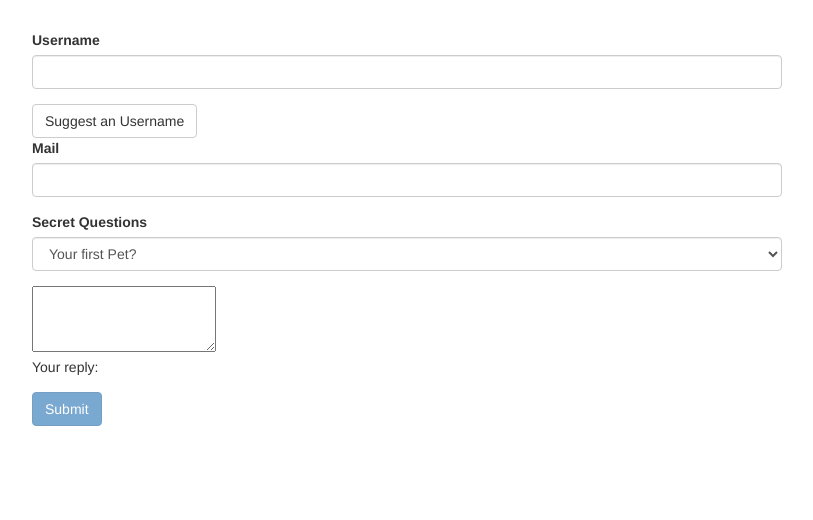
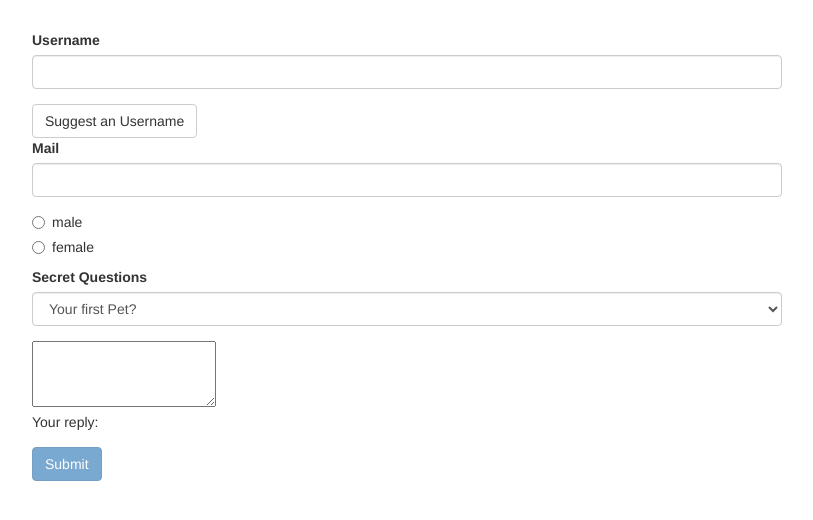
Before and after one commit to awtw/Angular_Lesson_Form, an Angular app: page / in a window 1280 px wide. Shown: the top 520 px of the page, without its empty margins (233-1046 px from the left). Built offline with nearby package versions, Linux system fonts and the light colour scheme.

Commit message:
add radio button

```diff
--- a/src/app/app.component.html
+++ b/src/app/app.component.html
@@ -32,6 +32,13 @@
         </div>
 		<P *ngIf="!userData.valid && userData.touched">User Data is invalid !</P>
 
+		<div class="radio" *ngFor="let gender of genders">
+			<label><input
+			type="radio"
+			name="gender"
+			ngModel
+			[value]="gender">{{gender}}</label>
+		</div>
 
         <div class="form-group">
           <label for="secret">Secret Questions</label>
--- a/src/app/app.component.ts
+++ b/src/app/app.component.ts
@@ -11,6 +11,7 @@
 	signupForm: NgForm;
 	defaultQuestion = 'pet';
 	answer = '';
+	genders = [ 'male', 'female' ];
 
 	suggestUserName() {
 		const suggestedName = 'Superuser';
```
